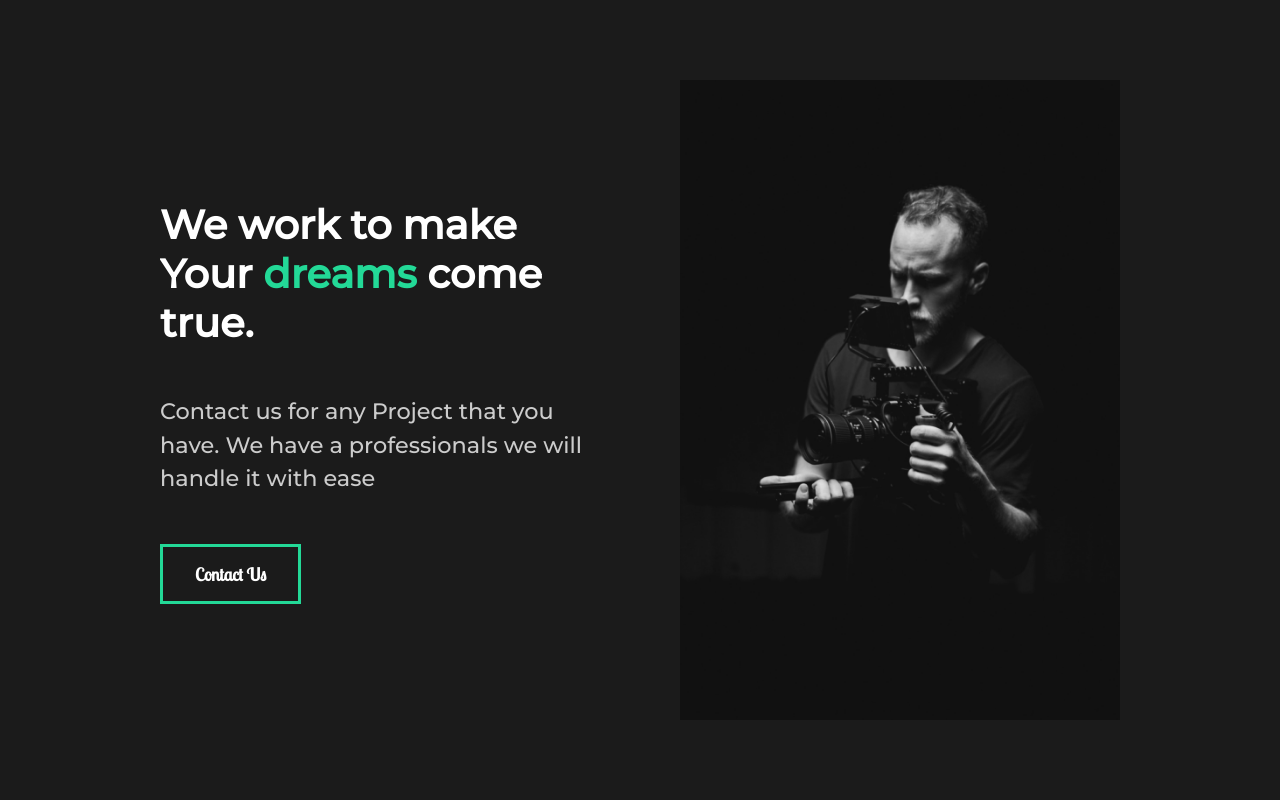
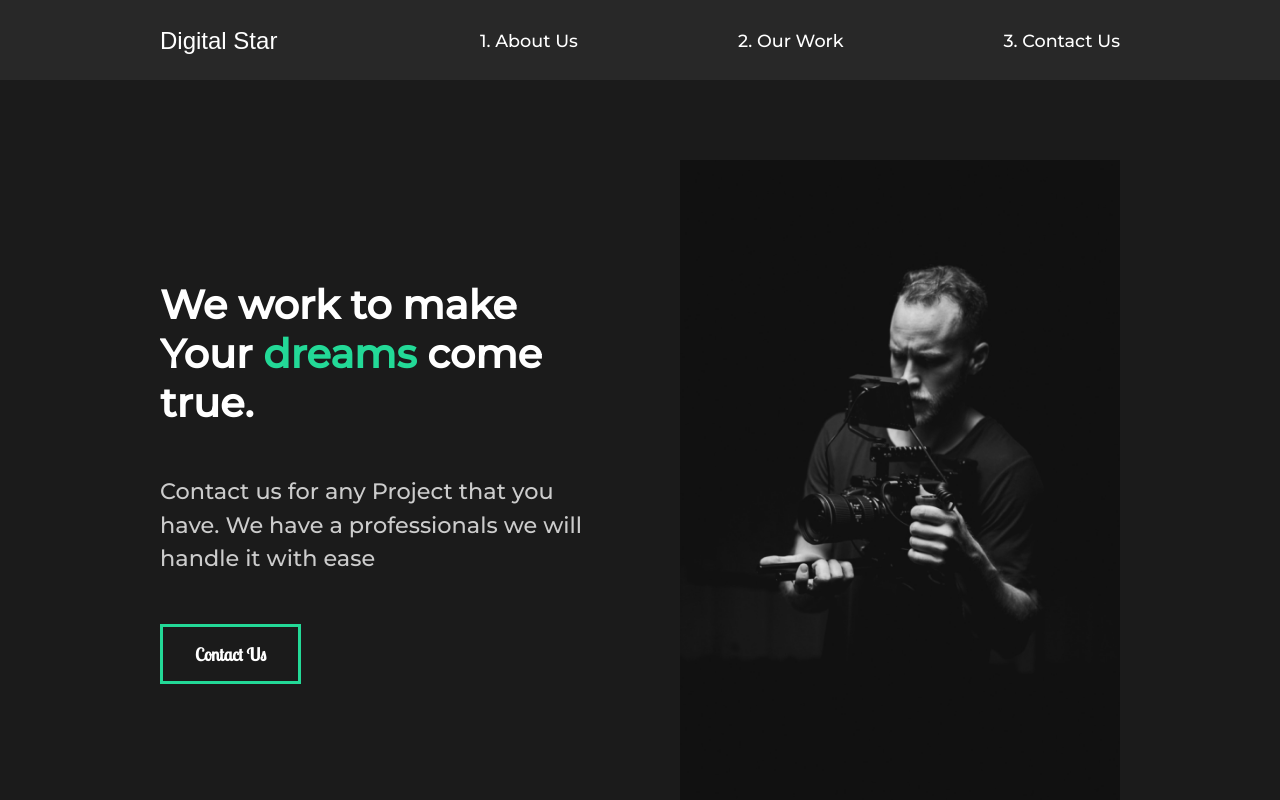
Before and after one commit to Badial5/calvin-creative-porfolio, a React (Create React App) app: page / in a window 1280 px wide. Shown: the top 800 px of the page. Built offline with nearby package versions, Linux system fonts and the light colour scheme; a web font is replaced by a local one.

Commit message:
Added the Navbar Section

```diff
--- a/src/App.js
+++ b/src/App.js
@@ -3,13 +3,14 @@
 import GlobalStyle from './components/globalStyle/global-style.component'
 
 //pages
-//aboutUs
+import Nav from './Routes/Navigation/nav.component'
 import AboutUs from './pages/about/about-us'
 
 const App = () => {
   return (
     <div>
       <GlobalStyle />
+      <Nav />
       <AboutUs />
     </div>
   )
--- /dev/null
+++ b/src/Routes/Navigation/nav.component.jsx
@@ -0,0 +1,74 @@
+import React from 'react'
+
+//import styled component
+import styled from 'styled-components';
+
+
+const Nav = () => {
+  return (
+    <StyledNav>
+        <h1><a id='logo' href='#'>Digital Star</a></h1>
+
+        <ul>
+            <li>
+                <a href='#'>1. About Us</a>
+            </li>
+
+            <li>
+                <a href='#'>2. Our Work</a>
+            </li>
+
+            <li>
+                <a href='#'>3. Contact Us</a>
+            </li>
+
+        </ul>
+
+
+    </StyledNav>
+  )
+}
+
+
+
+// Navigation
+
+const StyledNav = styled.nav`
+    min-height: 10vh;
+    display: flex;
+    margin: auto;
+    justify-content: space-between;
+    align-items: center;
+    padding: 1rem 10rem;
+    background-color: #282828;
+
+    a{
+        color: white;
+        text-decoration: none;
+    }
+
+    ul {
+        display: flex;
+        list-style: none;
+    }
+
+    #logo {
+        font-size: 1.5rem;
+        font-family: "Lobster", cursive, sans-serif;
+        font-weight: lighter;
+    }
+
+    li {
+        padding-left: 10rem;
+        position: relative;
+    }
+`;
+
+
+
+
+
+
+
+
+export default Nav
```
